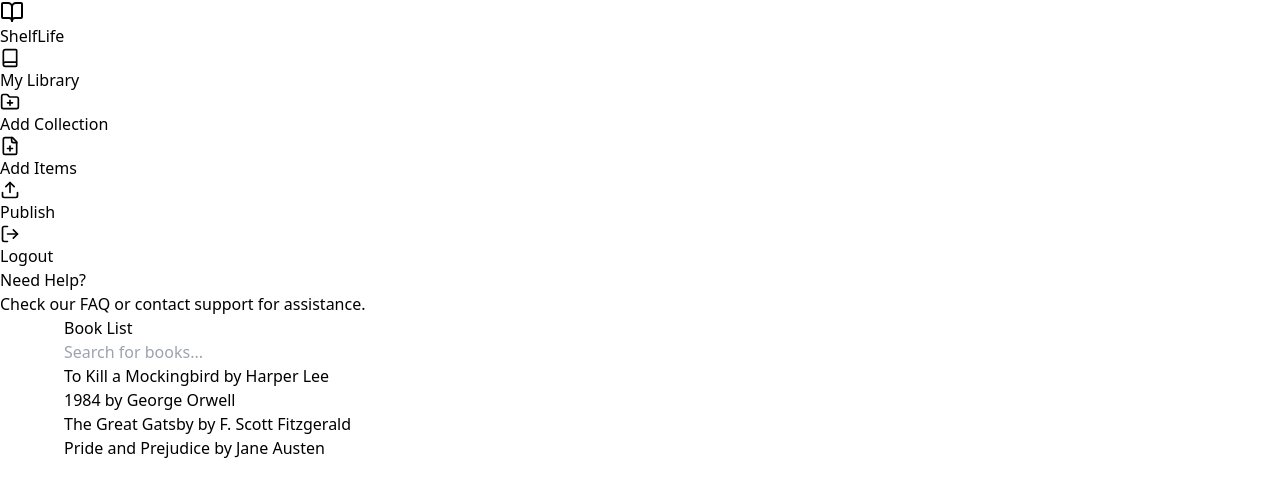
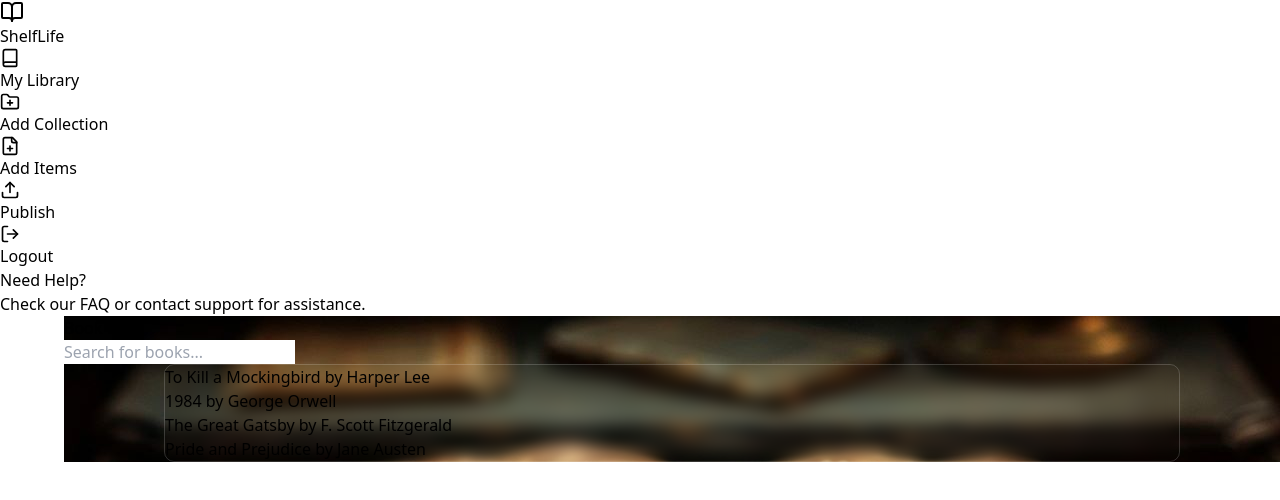
Before and after one commit to BlueKoders/library-app, a React (Vite) app: page /books in a window 1280 px wide. Shown: the top 500 px of the page. Built offline with nearby package versions, Linux system fonts and the light colour scheme.

Commit message:
edited the section and added changes to the background

```diff
--- a/src/App.css
+++ b/src/App.css
@@ -29,3 +29,15 @@
       transform: scale(1.05);
     }
   }
+
+  .search {
+    background-image: url(./assets/images/antibook.jpg);
+  }
+   .mirror{
+    border: 1px solid #ffffff2d;
+    margin-left: 100px;
+    margin-right:100px ;
+    border-radius: 10px;
+    backdrop-filter: blur(7px);
+
+   }
--- a/src/pages/bookList/index.jsx
+++ b/src/pages/bookList/index.jsx
@@ -41,30 +41,28 @@ function BookList() {
 
   return (
     <PageFlipWrapper>
-      <div className="flex h-screen"> {/* Ensure full height for the layout */}
+      <div className=" flex h-screen"> {/* Ensure full height for the layout */}
         <Sidebar onToggle={handleSidebarToggle} />
         <main
-          className={`flex-1 p-6 transition-all duration-300`}
+          className={` search flex-1 p-6 transition-all duration-300`}
           style={{ marginLeft: sidebarExpanded ? '256px' : '64px' }} // Adjust margin based on sidebar width
         >
-          <h1 className="text-2xl font-bold mb-4">Book List</h1>
+          <h1 className="text-5xl font-bold text-white  mb-4">Book List</h1>
 
           {/* Search Area */}
-          <div className="mb-4">
+          <div className="mb-4 ">
             <input
               type="text"
               placeholder="Search for books..."
-              value={searchQuery}
-              onChange={handleSearchChange}
-              className="w-full p-2 rounded border border-gray-300 focus:outline-none focus:border-blue-500 transition"
+              className="-950 w-72 ml-96 p-5 mt-6 rounded border border-gray-300 focus:outline-none focus:border-blue-500 transition"
             />
           </div>
 
-          <ul className="space-y-2">
+          <ul className="  mirror space-y-4  ">
             {filteredBooks.length > 0 ? (
               filteredBooks.map((book) => (
-                <li key={book.id} className="bg-white p-4 rounded shadow">
-                  <Link to={`/books/${book.id}`} className="text-blue-600 hover:text-blue-800">
+                <li key={book.id} className="bg-white w-96 ml-72 p-4 mt-10 rounded shadow">
+                  <Link to={`/books/${book.id}`} className="text-orange-700 font-bold hover:text-blue-800">
                     {book.title} by {book.author}
                   </Link>
                 </li>
```
Also changed, not shown: src/assets/images/antibook.jpg (added).
